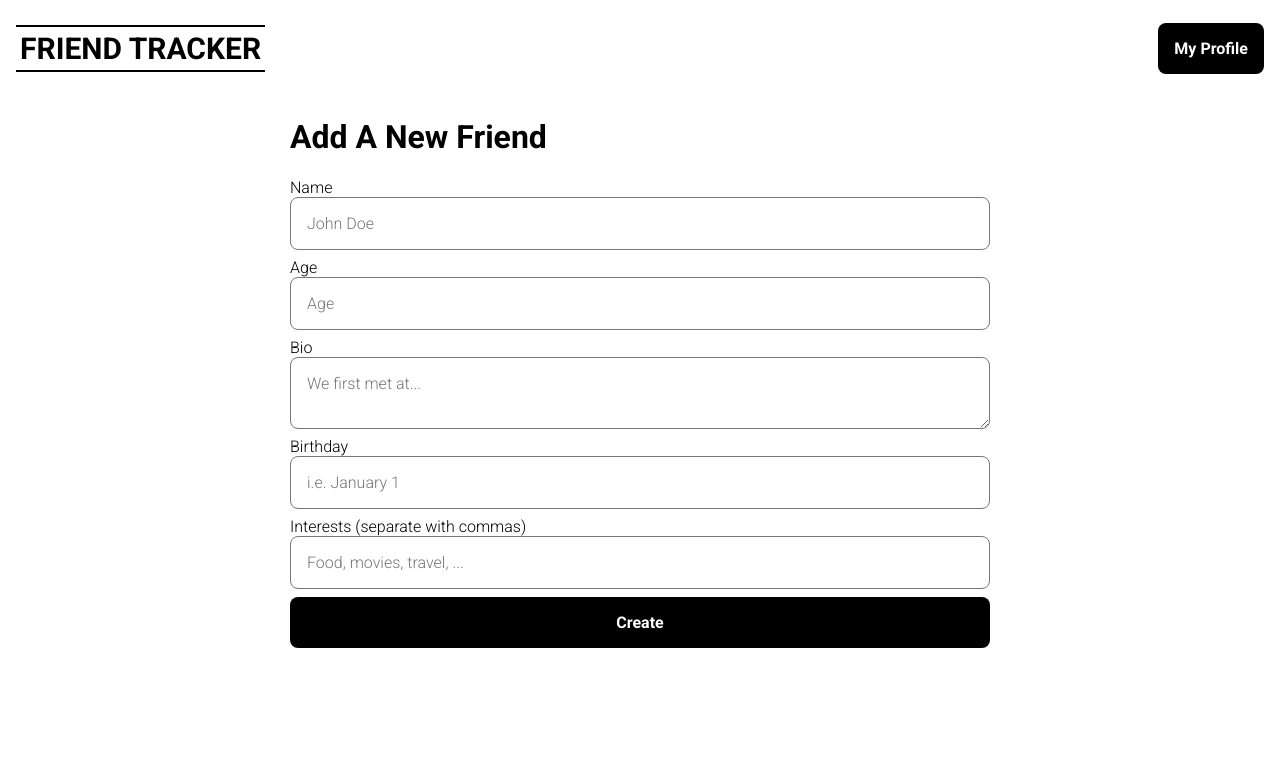
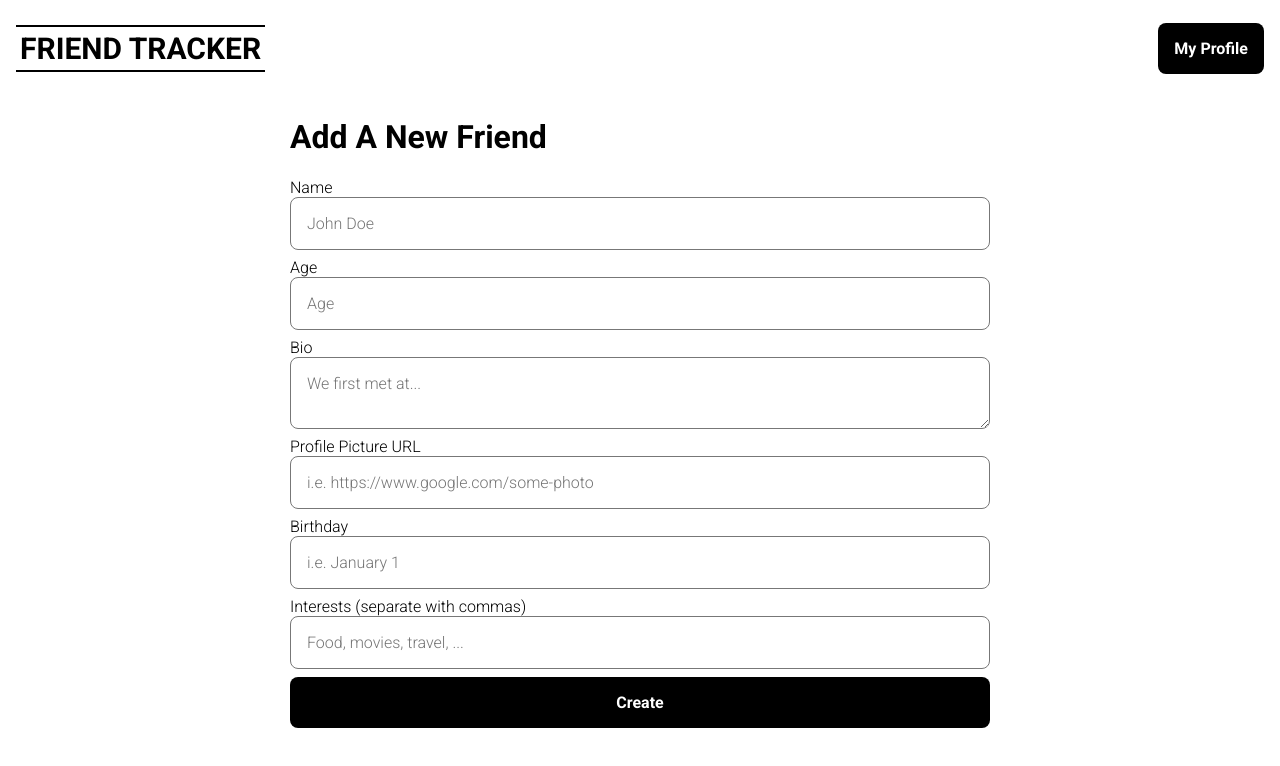
Before and after one commit to CBT-Nuggets/react-basics, a React (Create React App) app: page /new-friend in a window 1280 px wide. Shown: the top 766 px of the page. Built offline with nearby package versions, Linux system fonts and the light colour scheme.

Commit message:
Added profile picture URL to form

```diff
--- a/src/pages/NewFriendPage.js
+++ b/src/pages/NewFriendPage.js
@@ -10,6 +10,7 @@ const NewFriendPage = () => {
 	const [name, setName] = useState('');
 	const [age, setAge] = useState('');
 	const [bio, setBio] = useState('');
+	const [profilePicUrl, setProfilePicUrl] = useState('');
 	const [birthday, setBirthday] = useState('');
 	const [interests, setInterests] = useState('');
 
@@ -21,6 +22,7 @@ const NewFriendPage = () => {
 			name,
 			age,
 			bio,
+			profilePicUrl,
 			birthday,
 			interests: interests.split(',').map(str => str.trim()),
 		};
@@ -58,6 +60,15 @@ const NewFriendPage = () => {
 				placeholder="We first met at..."
 				value={bio}
 				onChange={e => setBio(e.target.value)} />
+			<label htmlFor="picUrl">
+				Profile Picture URL
+			</label>
+			<input
+				id="picUrl"
+				placeholder="i.e. https://www.google.com/some-photo"
+				type="text"
+				value={profilePicUrl}
+				onChange={e => setProfilePicUrl(e.target.value)} />
 			<label htmlFor="birthday">
 				Birthday
 			</label>
```
